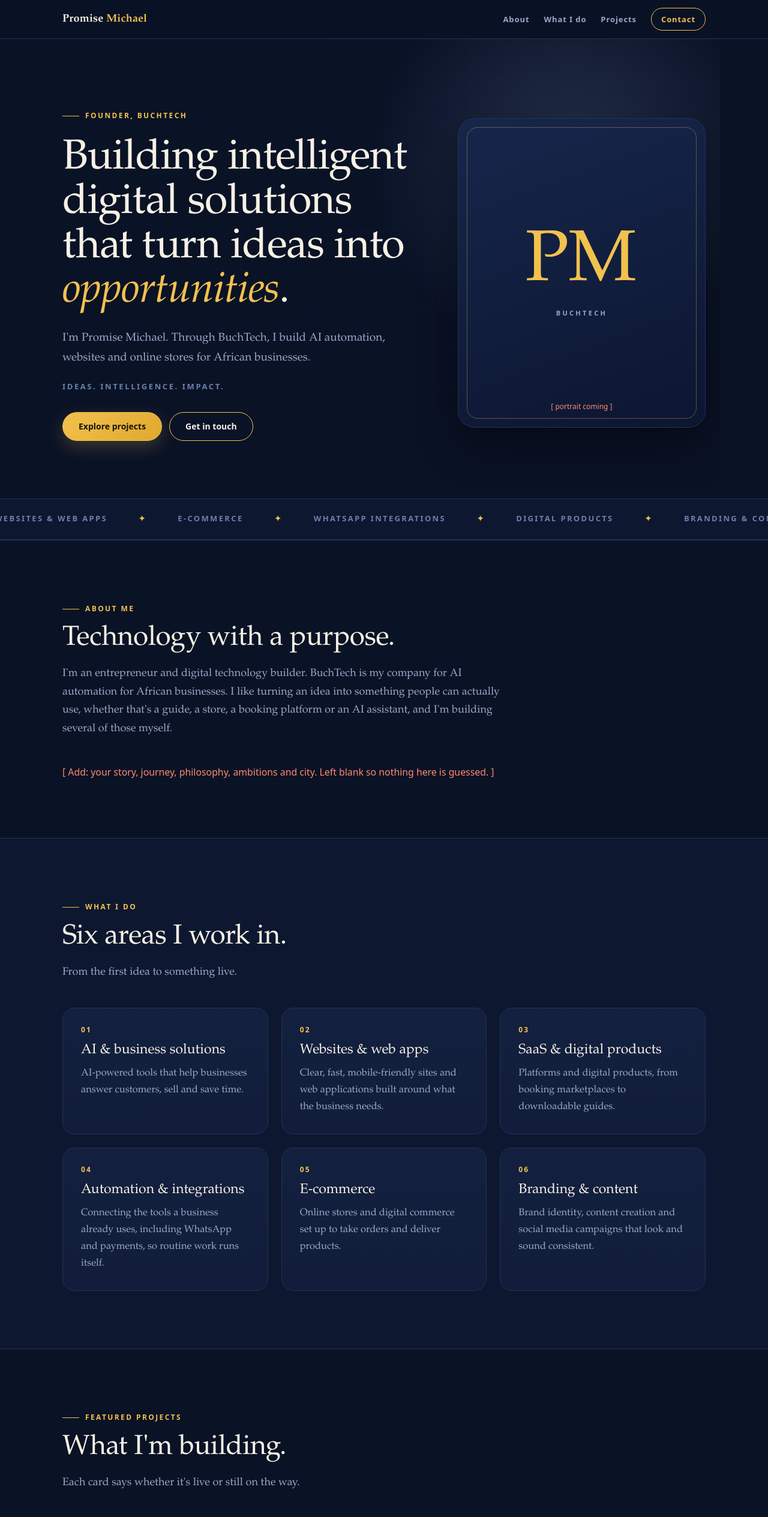
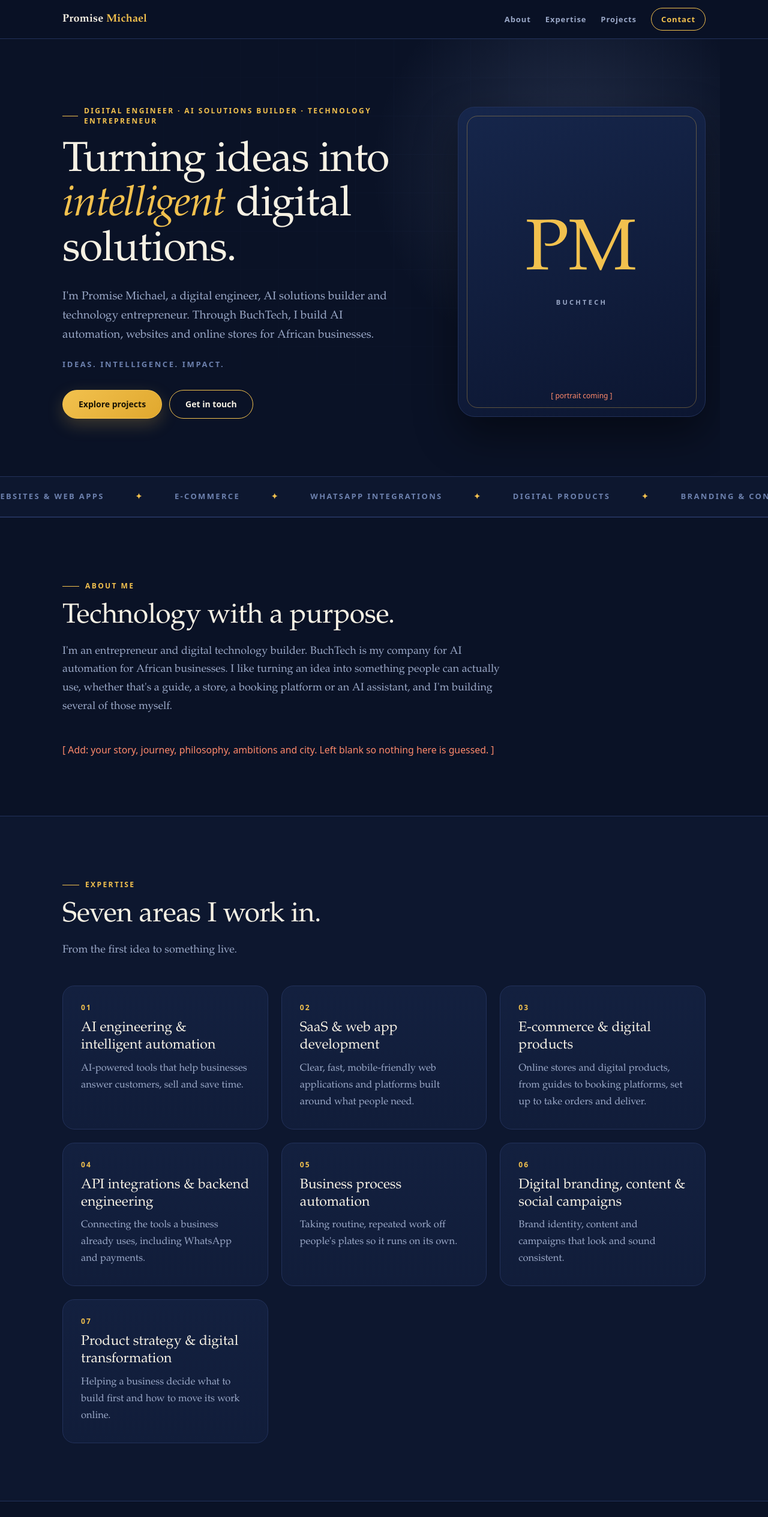
Before and after one commit to dahboss-001/promise-michael, a plain HTML site: page index.html in a window 1280 px wide. Shown: the top 2529 px of the page at 60% size. Drawn offline with Linux system fonts and the light colour scheme.

Commit message:
Update content

```diff
--- a/index.html
+++ b/index.html
@@ -3,8 +3,8 @@
 <head>
 <meta charset="utf-8">
 <meta name="viewport" content="width=device-width,initial-scale=1">
-<title>Promise Michael | Founder, BuchTech · AI Automation for African Businesses</title>
-<meta name="description" content="Promise Michael is the founder of BuchTech, building AI automation, websites and e-commerce for African businesses. Ideas. Intelligence. Impact.">
+<title>Promise Michael | Digital Engineer, AI Solutions Builder &amp; Technology Entrepreneur</title>
+<meta name="description" content="Promise Michael is a digital engineer, AI solutions builder and technology entrepreneur turning ideas into intelligent digital solutions. Ideas. Intelligence. Impact.">
 <meta name="theme-color" content="#0a1226">
 <link rel="icon" type="image/svg+xml" href="favicon.svg">
 <link rel="canonical" href="https://dahboss-001.github.io/promise-michael/">
@@ -103,13 +103,13 @@ footer{border-top:1px solid var(--line);padding:36px 0;color:var(--mute);font:14
 <body>
 <div id="bar"></div>
 <nav><div class="wrap"><a class="logo" href="#top">Promise <b>Michael</b></a>
-<div><a href="#about" class="hide">About</a><a href="#do" class="hide">What I do</a><a href="#projects">Projects</a><a href="#contact" class="cta-n">Contact</a></div></div></nav>
+<div><a href="#about" class="hide">About</a><a href="#do" class="hide">Expertise</a><a href="#projects">Projects</a><a href="#contact" class="cta-n">Contact</a></div></div></nav>
 
 <header class="wrap hero" id="top">
 <div class="rv">
-<span class="eyebrow">Founder, BuchTech</span>
-<h1>Building intelligent digital solutions that turn ideas into <em>opportunities</em>.</h1>
-<p class="lead">I'm Promise Michael. Through BuchTech, I build AI automation, websites and online stores for African businesses.</p>
+<span class="eyebrow">Digital Engineer · AI Solutions Builder · Technology Entrepreneur</span>
+<h1>Turning ideas into <em>intelligent</em> digital solutions.</h1>
+<p class="lead">I'm Promise Michael, a digital engineer, AI solutions builder and technology entrepreneur. Through BuchTech, I build AI automation, websites and online stores for African businesses.</p>
 <p class="motto">Ideas. Intelligence. Impact.</p>
 <div class="btns"><a class="btn fill" href="#projects">Explore projects</a><a class="btn" href="#contact">Get in touch</a></div>
 </div>
@@ -126,16 +126,17 @@ footer{border-top:1px solid var(--line);padding:36px 0;color:var(--mute);font:14
 </div></section>
 
 <section id="do" class="alt"><div class="wrap">
-<span class="eyebrow rv">What I do</span>
-<h2 class="rv">Six areas I work in.</h2>
+<span class="eyebrow rv">Expertise</span>
+<h2 class="rv">Seven areas I work in.</h2>
 <p class="sub rv">From the first idea to something live.</p>
 <div class="grid">
-<div class="card rv"><span class="n">01</span><h3>AI &amp; business solutions</h3><p>AI-powered tools that help businesses answer customers, sell and save time.</p></div>
-<div class="card rv"><span class="n">02</span><h3>Websites &amp; web apps</h3><p>Clear, fast, mobile-friendly sites and web applications built around what the business needs.</p></div>
-<div class="card rv"><span class="n">03</span><h3>SaaS &amp; digital products</h3><p>Platforms and digital products, from booking marketplaces to downloadable guides.</p></div>
-<div class="card rv"><span class="n">04</span><h3>Automation &amp; integrations</h3><p>Connecting the tools a business already uses, including WhatsApp and payments, so routine work runs itself.</p></div>
-<div class="card rv"><span class="n">05</span><h3>E-commerce</h3><p>Online stores and digital commerce set up to take orders and deliver products.</p></div>
-<div class="card rv"><span class="n">06</span><h3>Branding &amp; content</h3><p>Brand identity, content creation and social media campaigns that look and sound consistent.</p></div>
+<div class="card rv"><span class="n">01</span><h3>AI engineering &amp; intelligent automation</h3><p>AI-powered tools that help businesses answer customers, sell and save time.</p></div>
+<div class="card rv"><span class="n">02</span><h3>SaaS &amp; web app development</h3><p>Clear, fast, mobile-friendly web applications and platforms built around what people need.</p></div>
+<div class="card rv"><span class="n">03</span><h3>E-commerce &amp; digital products</h3><p>Online stores and digital products, from guides to booking platforms, set up to take orders and deliver.</p></div>
+<div class="card rv"><span class="n">04</span><h3>API integrations &amp; backend engineering</h3><p>Connecting the tools a business already uses, including WhatsApp and payments.</p></div>
+<div class="card rv"><span class="n">05</span><h3>Business process automation</h3><p>Taking routine, repeated work off people's plates so it runs on its own.</p></div>
+<div class="card rv"><span class="n">06</span><h3>Digital branding, content &amp; social campaigns</h3><p>Brand identity, content and campaigns that look and sound consistent.</p></div>
+<div class="card rv"><span class="n">07</span><h3>Product strategy &amp; digital transformation</h3><p>Helping a business decide what to build first and how to move its work online.</p></div>
 </div></div></section>
 
 <section id="projects"><div class="wrap">
@@ -147,13 +148,13 @@ footer{border-top:1px solid var(--line);padding:36px 0;color:var(--mute);font:14
 <p>My own style brand around quiet, effortless elegance. Digital guides on wardrobes, beauty and hair care, sold through Selar and an online store, with the content made in-house.</p>
 <div class="links"><a href="https://linktr.ee/timeless_elegance_collection">Linktree</a><a href="https://selar.com/m/promise-michael2261361">Selar</a><a href="https://timelesselegancecollections.myshopify.com/">Store</a></div></div>
 <div class="card rv"><div class="thumbs"><a class="thumb" href="https://dahboss-001.github.io/fixwell-handyman/"><img src="img/fixwell.jpg" width="960" height="600" loading="lazy" alt="Screenshot of the Fixwell Handyman website: Skilled artisans you can trust, booked in minutes, with a Book in 60 seconds card"><span>Live site</span></a></div><span class="pill live">Live</span><h3>Fixwell Handyman</h3>
-<p>A booking site for screened artisans: plumbers, electricians, carpenters and AC technicians. Describe the job, approve the quote, pay the artisan directly. Starting in Awka and Aba.</p>
+<p>A booking site for screened artisans: plumbers, electricians, carpenters and AC technicians. Describe the job, approve the quote, pay the artisan directly. Early live version, starting in Awka and Aba, with AI assistance and expansion across Nigeria planned.</p>
 <div class="links"><a href="https://dahboss-001.github.io/fixwell-handyman/">Visit site</a></div></div>
-<div class="card rv"><span class="pill soon">Coming soon</span><h3>Kobochat</h3>
-<p>A WhatsApp AI sales assistant for small businesses. It answers customer questions and helps turn chats into orders.</p>
-<div class="links"><span class="ph">[ add link or demo when ready ]</span></div></div>
+<div class="card rv"><span class="pill soon">In development</span><h3>Kobochat / BuchTech SalesAI</h3>
+<p>An AI sales assistant for WhatsApp and Instagram, for Nigerian and West African businesses. Planned to handle customer conversations, product recommendations, orders, payment tracking and follow-ups.</p>
+<div class="links"><span class="ph">[ link or demo to be added when ready ]</span></div></div>
 <div class="card rv"><span class="pill soon">Coming soon</span><h3>Bill Angels</h3>
-<p>Details to be announced.</p></div>
+<p>A bill submission and management platform connecting people who submit bills with the recipients who manage them.</p></div>
 <div class="card rv"><span class="pill tbc">[ confirm ]</span><h3>Websites for local businesses</h3>
 <p>Simple, clear websites for local businesses, including a pharmacy.</p>
 <div class="links"><span class="ph">[ add client names and links you're happy to show ]</span></div></div>
```
